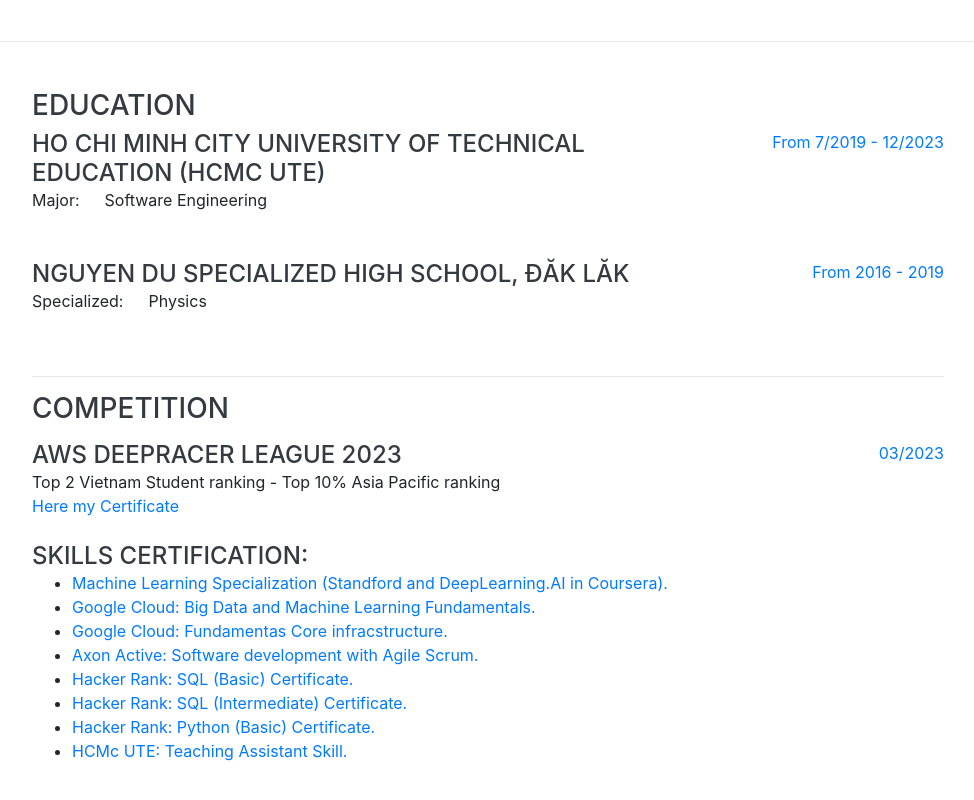
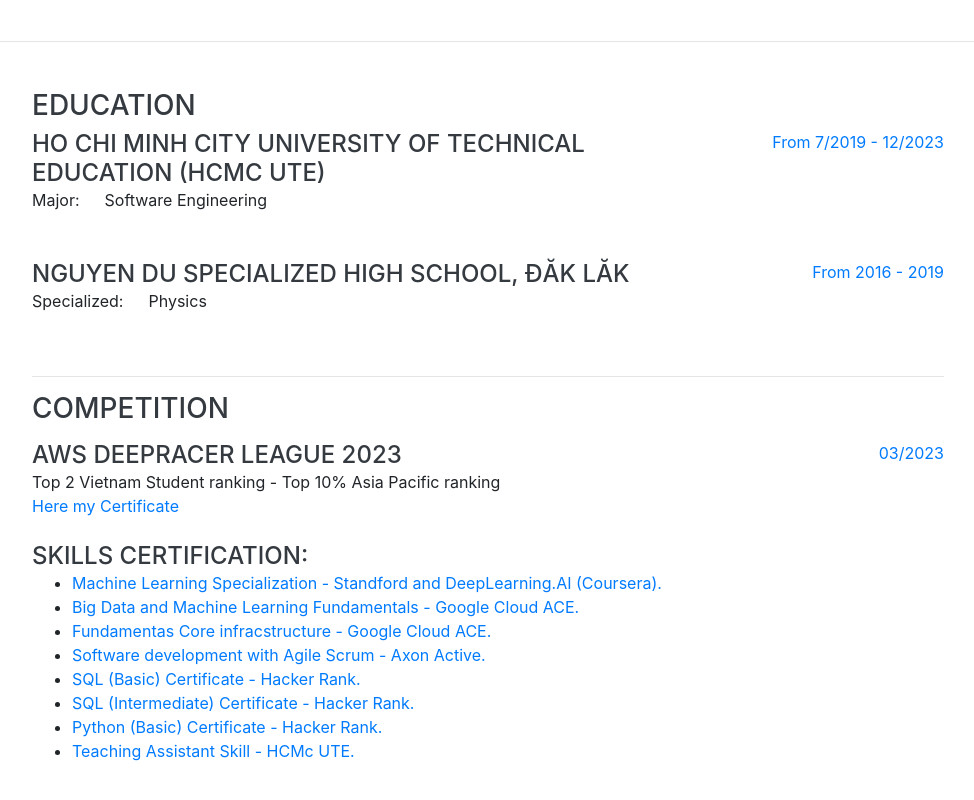
Before and after one commit to nguyenquangtung/resume, a website with bundled scripts: page index_en.html in a window 1280 px wide. Shown: the part 4412-5212 px from the top of the page, without its empty margins (288-1262 px from the left). Built offline with nearby package versions, Linux system fonts and the light colour scheme; a web font is replaced by a local one.

```diff
--- a/index_en.html
+++ b/index_en.html
@@ -765,28 +765,28 @@
               <!-- <div>Skills Certification:</div> -->
               <ul>
                 <li>
-                  <a target="_blank" href="https://coursera.org/share/131e57c3091b9d447aa5ae48eebf273d">Machine Learning Specialization (Standford and DeepLearning.AI in Coursera).</a>
+                  <a target="_blank" href="https://coursera.org/share/131e57c3091b9d447aa5ae48eebf273d">Machine Learning Specialization - Standford and DeepLearning.AI (Coursera).</a>
                 </li>
                 <li>
-                  <a target="_blank" href="https://drive.google.com/file/d/1oqvtYnX-81nNHIIMRZUKllRUPUNqHT7E/view?usp=sharing">Google Cloud: Big Data and Machine Learning Fundamentals.</a>
+                  <a target="_blank" href="https://drive.google.com/file/d/1oqvtYnX-81nNHIIMRZUKllRUPUNqHT7E/view?usp=sharing">Big Data and Machine Learning Fundamentals - Google Cloud ACE.</a>
                 </li>
                 <li>
-                  <a target="_blank" href="https://drive.google.com/file/d/1EPAkpCCNWCe14IserW7-uRTDiOZIPY5m/view?usp=sharing">Google Cloud: Fundamentas Core infracstructure.</a>
+                  <a target="_blank" href="https://drive.google.com/file/d/1EPAkpCCNWCe14IserW7-uRTDiOZIPY5m/view?usp=sharing">Fundamentas Core infracstructure - Google Cloud ACE.</a>
                 </li>
                 <li>
-                  <a target="_blank" href="https://verified.sertifier.com/en/verify/32138525036931/?ref=email">Axon Active: Software development with Agile Scrum.</a>
+                  <a target="_blank" href="https://verified.sertifier.com/en/verify/32138525036931/?ref=email">Software development with Agile Scrum - Axon Active.</a>
                 </li>
                 <li>
-                  <a target="_blank" href="https://www.hackerrank.com/certificates/09495e205c27">Hacker Rank: SQL (Basic) Certificate.</a>
+                  <a target="_blank" href="https://www.hackerrank.com/certificates/09495e205c27">SQL (Basic) Certificate - Hacker Rank.</a>
                 </li>
                 <li>
-                  <a target="_blank" href="https://www.hackerrank.com/certificates/e86c5942eb70">Hacker Rank: SQL (Intermediate) Certificate.</a>
+                  <a target="_blank" href="https://www.hackerrank.com/certificates/e86c5942eb70">SQL (Intermediate) Certificate - Hacker Rank.</a>
                 </li>
                 <li>
-                  <a target="_blank" href="https://www.hackerrank.com/certificates/6a96d048f9dc">Hacker Rank: Python (Basic) Certificate.</a>
+                  <a target="_blank" href="https://www.hackerrank.com/certificates/6a96d048f9dc">Python (Basic) Certificate - Hacker Rank.</a>
                 </li>
                 <li>
-                  <a target="_blank" href="https://drive.google.com/file/d/1zjiT1vctpta1w0QFWT_MZphgPBmSs73h/view?usp=sharing">HCMc UTE: Teaching Assistant Skill.</a>
+                  <a target="_blank" href="https://drive.google.com/file/d/1zjiT1vctpta1w0QFWT_MZphgPBmSs73h/view?usp=sharing">Teaching Assistant Skill - HCMc UTE.</a>
                 </li>
                 <!-- <li>
                   <a target="_blank" href="https://www.hackerrank.com/certificates/59d095e60799">SQL</a>
```
